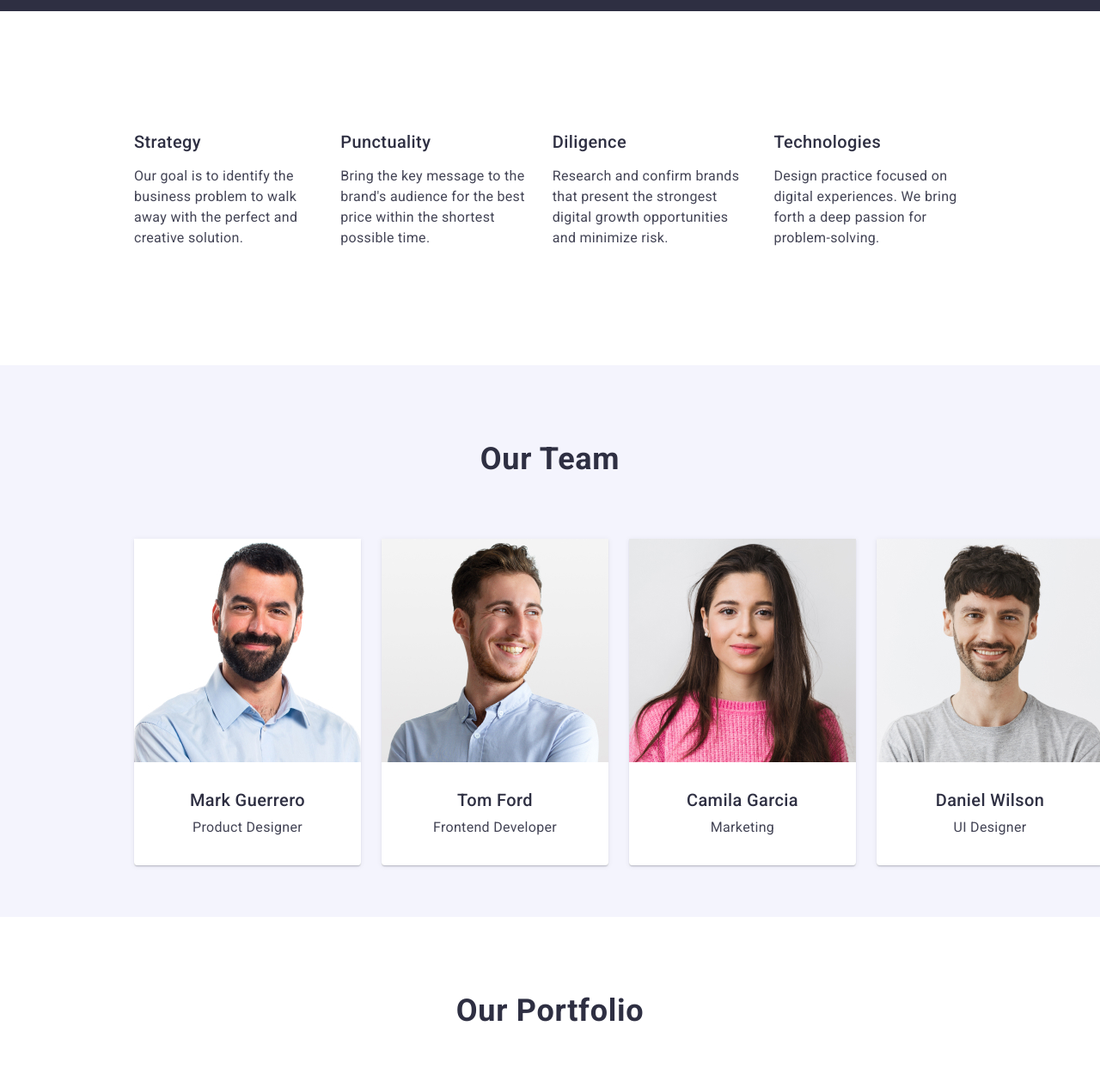
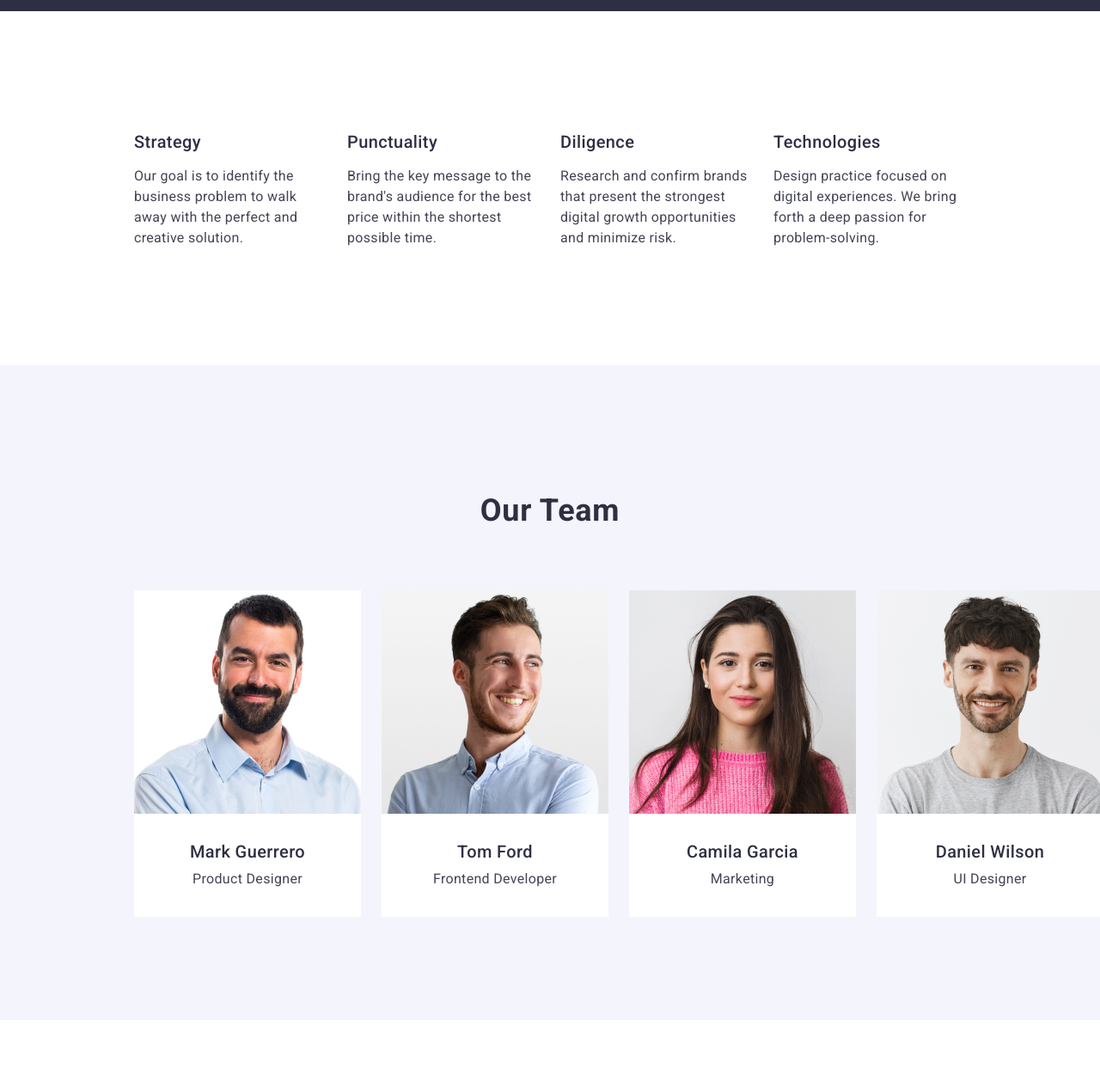
Before and after one commit to bezkagoit/goit-markup-hw-03, a plain HTML site: page index.html in a window 1280 px wide. Shown: the part 660-1925 px from the top of the page at 86% size. Drawn offline with nearby package versions, Linux system fonts and the light colour scheme.

Commit message:
Made changes in third section in index.html and also in styles.css

```diff
--- a/css/styles.css
+++ b/css/styles.css
@@ -196,6 +196,10 @@ ul {
   gap: 24px;
 }
 
+.advantage-item {
+  flex-basis: calc((100% - 72px) / 4);
+}
+
 .advantage-title {
   color: var(--color-basic);
   font-size: 20px;
@@ -219,7 +223,7 @@ ul {
   color: var(--color-basic);
   text-transform: capitalize;
   text-align: center;
-  padding: 60px 0;
+  padding: 120px 0;
 }
 
 .team-title {
@@ -239,29 +243,26 @@ ul {
 .team-item {
   background-color: var(--color-background);
   flex-basis: calc((100% - 72px) / 4);
+  border-radius: 0px 0px 4px 4px;
 }
 
 .team {
-  margin: 0;
-  border-radius: 0px 0px 4px 4px;
+  padding: 32px 0;
   background: var(--color-background);
-  box-shadow: 0px 2px 1px 0px rgba(46, 47, 66, 0.08),
-    0px 1px 1px 0px rgba(46, 47, 66, 0.16),
-    0px 1px 6px 0px rgba(46, 47, 66, 0.08);
 }
 
 .team-img-item {
   display: block;
-  margin-bottom: 32px;
 }
 
 .team-member {
   margin: 0;
+  text-align: center;
+  margin-bottom: 8px;
   font-size: 20px;
   font-weight: 500;
   line-height: 1.2;
   letter-spacing: 0.4px;
-  padding-bottom: 8px;
 }
 
 .team-position {
@@ -271,7 +272,7 @@ ul {
   font-weight: 400;
   line-height: 1.5;
   letter-spacing: 0.32px;
-  padding-bottom: 32px;
+  text-align: center;
 }
 
 /* Portfolio section */
--- a/index.html
+++ b/index.html
@@ -71,28 +71,28 @@
         <div class="container">
           <h2 class="visually-hidden">Our advandages</h2>
           <ul class="advantage-list">
-            <li>
+            <li class="advantage-item">
               <h3 class="advantage-title">Strategy</h3>
               <p class="advantage-text">
                 Our goal is to identify the business problem to walk away with
                 the perfect and creative solution.
               </p>
             </li>
-            <li>
+            <li class="advantage-item">
               <h3 class="advantage-title">Punctuality</h3>
               <p class="advantage-text">
                 Bring the key message to the brand's audience for the best price
                 within the shortest possible time.
               </p>
             </li>
-            <li>
+            <li class="advantage-item">
               <h3 class="advantage-title">Diligence</h3>
               <p class="advantage-text">
                 Research and confirm brands that present the strongest digital
                 growth opportunities and minimize risk.
               </p>
             </li>
-            <li>
+            <li class="advantage-item">
               <h3 class="advantage-title">Technologies</h3>
               <p class="advantage-text">
                 Design practice focused on digital experiences. We bring forth a
@@ -109,51 +109,49 @@
           <h2 class="team-title">Our Team</h2>
           <ul class="team-list">
             <li class="team-item">
-              <div class="team">
               <img
                 class="team-img-item"
                 src="./images/team/Mark.jpg"
                 alt="Mark Guerrero"
                 width="264"
               />
+              <div class="team">
                 <h3 class="team-member">Mark Guerrero</h3>
                 <p class="team-position">Product Designer</p>
               </div>
             </li>
             <li class="team-item">
-              <div class="team">
               <img
                 class="team-img-item"
                 src="./images/team/Tom.jpg"
                 alt="Tom Ford"
                 width="264"
               />
-
+              <div class="team">
                 <h3 class="team-member">Tom Ford</h3>
                 <p class="team-position">Frontend Developer</p>
               </div>
             </li>
             <li class="team-item">
-              <div class="team">
               <img
                 class="team-img-item"
                 src="./images/team/Camila.jpg"
                 alt="Camila Garcia"
                 width="264"
               />
+              <div class="team">
                 <h3 class="team-member">Camila Garcia</h3>
                 <p class="team-position">Marketing</p>
               </div>
             </li>
             <li class="team-item">
-              <div class="team">
               <img
                 class="team-img-item"
                 src="./images/team/Daniel.jpg"
                 alt="Daniel Wilson"
                 width="264"
               />
-
+              <div class="team">
                 <h3 class="team-member">Daniel Wilson</h3>
                 <p class="team-position">UI Designer</p>
               </div>
```
Lines whose indentation alone changed are shown as unchanged.
